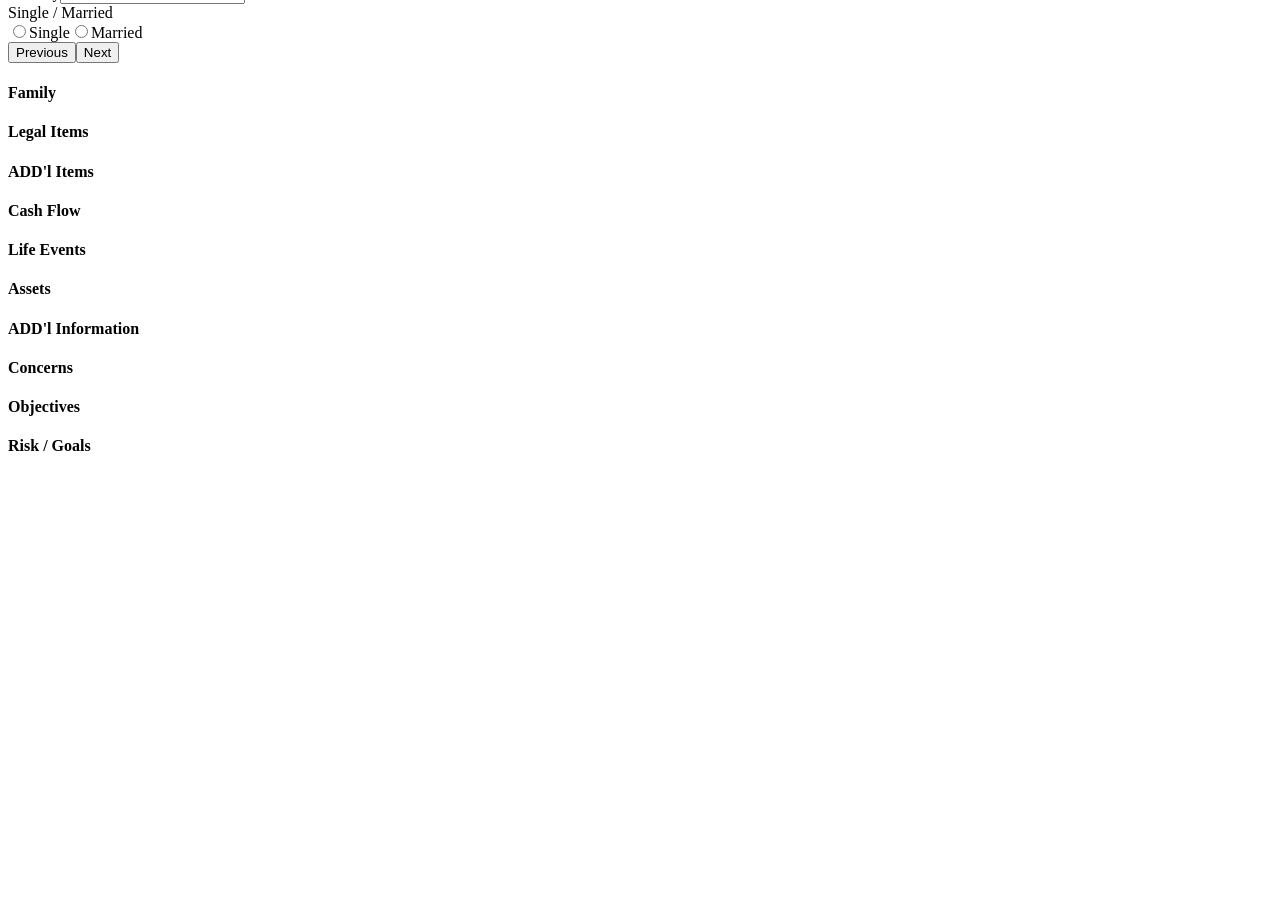
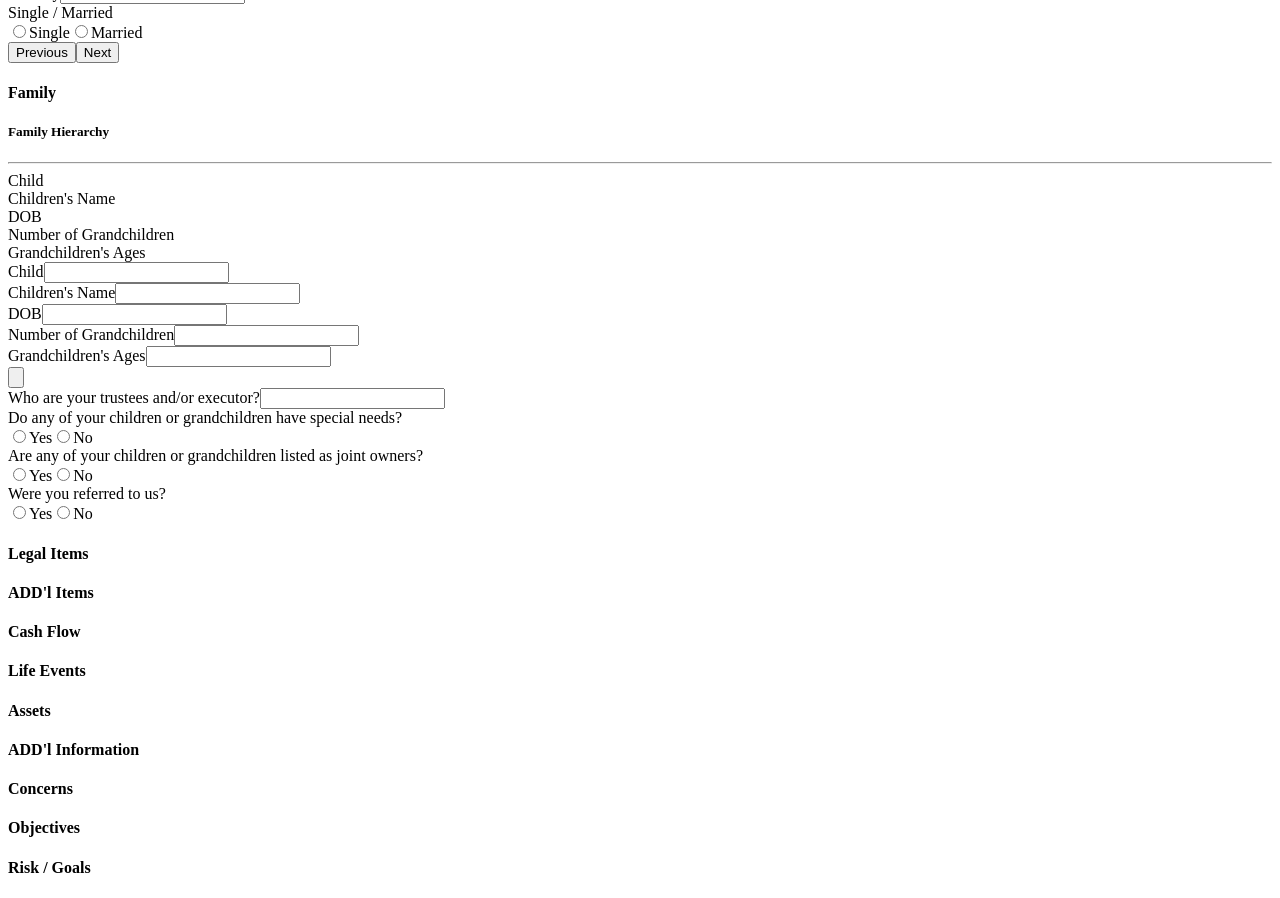
Before and after one commit to coderspassion/multi-step-form, a Vue app: page / in a window 1280 px wide. Shown: the part 820-1718 px from the top of the page. Before the commit the page ends 1297 px from the top, so only its background shows below. Built offline with nearby package versions, Linux system fonts and the light colour scheme.

Commit message:
interactivity for step 3 from , family information

```diff
--- a/src/components/FormSteps/Step2.vue
+++ b/src/components/FormSteps/Step2.vue
@@ -17,45 +17,45 @@ const {mainForm} = multiForm();
       <div class="row">
         <div class="col-md-6 mb-3">
           <label class="form-label required">First Name </label>
-          <input type="text" class="form-control" name="f_name" />
+          <input type="text" class="form-control" name="first_name" v-model="mainForm.first_name" />
         </div>
 
         <div class="col-md-6 mb-3">
           <label class="form-label required">Last Name </label>
-          <input type="text" class="form-control" name="l_name" />
+          <input type="text" class="form-control" name="last_name" v-model="mainForm.last_name" />
         </div>
 
         <div class="col-md-6 mb-3">
           <label class="form-label">Nickname </label>
-          <input type="text" class="form-control" name="n_name" />
+          <input type="text" class="form-control" name="nickname" v-model="mainForm.nickname" />
         </div>
 
         <div class="col-md-6 mb-3">
           <label class="form-label required">Date of Birth </label>
-          <input class="form-control mb-2" type="date" name="date_of_birth" />
+          <input class="form-control mb-2" type="date" name="dob" v-model="mainForm.dob"/>
         </div>
         <div class="col-md-4 mb-3">
           <label class="form-label required">Working At/Retired From </label>
-          <input type="text" class="form-control" name="working_at" />
+          <input type="text" class="form-control" name="organization" v-model="mainForm.organization" />
         </div>
         <div class="col-md-4 mb-3">
           <label class="form-label required">Current/Former Occupation </label>
-          <input type="text" class="form-control" name="occupation" />
+          <input type="text" class="form-control" name="occupation" v-model="mainForm.occupation" />
         </div>
 
         <div class="col-md-4 mb-3">
           <label class="form-label required">Retired?</label>
           <div>
             <label class="form-check form-check-inline">
-              <input class="form-check-input" type="radio" name="retired" />
+              <input class="form-check-input" type="radio" name="retirement_status" value="yes" v-model="mainForm.retirement_status" />
               <span class="form-check-label">Yes</span>
             </label>
             <label class="form-check form-check-inline">
-              <input class="form-check-input" type="radio" name="retired" />
+              <input class="form-check-input" type="radio" name="retirement_status" value="no" v-model="mainForm.retirement_status" />
               <span class="form-check-label">No</span>
             </label>
             <label class="form-check form-check-inline">
-              <input class="form-check-input" type="radio" name="retired" />
+              <input class="form-check-input" type="radio" name="retirement_status" value="semi" v-model="mainForm.retirement_status" />
               <span class="form-check-label">Semi</span>
             </label>
           </div>
@@ -63,42 +63,42 @@ const {mainForm} = multiForm();
 
         <div class="col-md-6 mb-3">
           <label class="form-label">Primary Home Phone</label>
-          <input type="text" class="form-control" name="p_h_phone" />
+          <input type="text" class="form-control" name="primary_home_phone" v-model="mainForm.primary_home_phone"/>
         </div>
 
         <div class="col-md-6 mb-3">
           <label class="form-label">Cell#</label>
-          <input type="phone" class="form-control" name="cell" />
+          <input type="phone" class="form-control" name="cell" v-model="mainForm.cell"/>
         </div>
 
         <div class="col-md-6 mb-3">
           <label class="form-label">Email</label>
-          <input type="email" class="form-control" name="email" />
+          <input type="email" class="form-control" name="email" v-model="mainForm.email" />
         </div>
 
         <div class="col-md-6 mb-3">
           <label class="form-label required">Primary Address</label>
-          <input type="text" class="form-control" name="p_address" />
+          <input type="text" class="form-control" name="primary_address" v-model="mainForm.primary_address"/>
         </div>
 
         <div class="col-md-6 mb-3">
           <label class="form-label">City</label>
-          <input type="text" class="form-control" name="city" />
+          <input type="text" class="form-control" name="city" v-model="mainForm.city" />
         </div>
 
         <div class="col-md-6 mb-3">
           <label class="form-label">State</label>
-          <input type="text" class="form-control" name="state" />
+          <input type="text" class="form-control" name="state" v-model="mainForm.state" />
         </div>
 
         <div class="col-md-6 mb-3">
           <label class="form-label">Zip</label>
-          <input type="text" class="form-control" name="zip" />
+          <input type="text" class="form-control" name="zip"  v-model="mainForm.zip" />
         </div>
 
         <div class="col-md-6 mb-3">
           <label class="form-label">Country</label>
-          <input type="text" class="form-control" name="country" />
+          <input type="text" class="form-control" name="country" v-model="mainForm.country" />
         </div>
 
         <div class="col-md-12 mb-3">
@@ -134,12 +134,12 @@ const {mainForm} = multiForm();
           <div class="row">
             <div class="col-md-4 mb-3">
             <label class="form-label">Spouse Name</label>
-            <input type="text" class="form-control" name="spouse_name" />
+            <input type="text" class="form-control" name="spouse_name" v-model="mainForm.spouse_name"/>
           </div>
 
           <div class="col-md-4 mb-3">
             <label class="form-label">Nickname</label>
-            <input type="text" class="form-control" name="spouse_nickname" />
+            <input type="text" class="form-control" name="spouse_nickname" v-model="mainForm.spouse_nickname" />
           </div>
 
           <div class="col-md-4 mb-3">
@@ -147,17 +147,18 @@ const {mainForm} = multiForm();
             <input
               class="form-control mb-2"
               type="date"
-              name="spouse_date_of_birth"
+              name="spouse_dob"
+              v-model="mainForm.spouse_dob"
             />
           </div>
 
           <div class="col-md-4 mb-3">
             <label class="form-label">Working At/Retired From </label>
-            <input type="text" class="form-control" name="spouse_working_at" />
+            <input type="text" class="form-control" name="spouse_working_at" v-model="mainForm.spouse_organization"/>
           </div>
           <div class="col-md-4 mb-3">
             <label class="form-label">Current/Former Occupation </label>
-            <input type="text" class="form-control" name="spouse_occupation" />
+            <input type="text" class="form-control" name="spouse_occupation" v-model="mainForm.spouse_occupation" />
           </div>
 
           <div class="col-md-4 mb-3">
@@ -167,7 +168,9 @@ const {mainForm} = multiForm();
                 <input
                   class="form-check-input"
                   type="radio"
-                  name="spouse_retired"
+                  name="spouse_retirement_status"
+                  value="yes"
+                  v-model="mainForm.spouse_retirement_status"
                 />
                 <span class="form-check-label">Yes</span>
               </label>
@@ -175,7 +178,9 @@ const {mainForm} = multiForm();
                 <input
                   class="form-check-input"
                   type="radio"
-                  name="spouse_retired"
+                  value="no"
+                  name="spouse_retirement_status"
+                  v-model="mainForm.spouse_retirement_status"
                 />
                 <span class="form-check-label">No</span>
               </label>
@@ -183,7 +188,9 @@ const {mainForm} = multiForm();
                 <input
                   class="form-check-input"
                   type="radio"
-                  name="spouse_retired"
+                  name="spouse_retirement_status"
+                  value="semi"
+                  v-model="mainForm.spouse_retirement_status"
                 />
                 <span class="form-check-label">Semi</span>
               </label>
@@ -192,12 +199,12 @@ const {mainForm} = multiForm();
 
           <div class="col-md-6 mb-3">
             <label class="form-label">Cell# (Spouse)</label>
-            <input type="text" class="form-control" name="spouse_cell" />
+            <input type="text" class="form-control" name="spouse_cell" v-model="mainForm.spouse_cell" />
           </div>
 
           <div class="col-md-6 mb-3">
             <label class="form-label">Email (Spouse)</label>
-            <input type="email" class="form-control" name="spouse_email" />
+            <input type="email" class="form-control" name="spouse_email" v-model="mainForm.spouse_email" />
           </div>
           </div>
         </div>
--- a/src/components/FormSteps/Step3.vue
+++ b/src/components/FormSteps/Step3.vue
@@ -1,8 +1,188 @@
+<script setup>
+import multiForm from "../../composables/multiForm";
+
+const { mainForm, addChild, removeChild } = multiForm();
+</script>
+
 <template>
   <div class="card">
     <div class="card-header">
       <h4 class="card-title">Family</h4>
     </div>
-    <div class="card-body"></div>
+    <div class="card-body">
+      <div class="row">
+        <div class="col-12">
+          <h5>Family Hierarchy</h5>
+          <hr class="mt-1 mb-3">
+          <div class="row d-none d-md-flex">
+            <div class="col-2">
+              <label class="form-label">Child</label>
+            </div>
+            <div class="col-2">
+              <label class="form-label">Children's Name</label>
+            </div>
+            <div class="col-2">
+              <label class="form-label">DOB</label>
+            </div>
+            <div class="col-2">
+              <label class="form-label">Number of Grandchildren</label>
+            </div>
+            <div class="col-2">
+              <label class="form-label">Grandchildren's Ages</label>
+            </div>
+
+          </div>
+          <div class="row mb-3" v-for="(child, index) in mainForm.childs">
+            <div class="col-md-2 d-flex flex-column justify-content-between">
+              <label class="form-label d-md-none">Child</label>
+              <input
+                type="text"
+                class="form-control"
+                name="child[]"
+                v-model="child.child"
+              />
+            </div>
+            <div class="col-md-2 d-flex flex-column justify-content-between">
+              <label class="form-label d-md-none ">Children's Name</label>
+              <input
+                type="text"
+                class="form-control"
+                name="child_name[]"
+                v-model="child.child_name"
+              />
+            </div>
+            <div class="col-md-2 d-flex flex-column justify-content-between">
+              <label class="form-label d-md-none ">DOB</label>
+              <input
+                type="text"
+                class="form-control"
+                name="child_dob[]"
+                v-model="child.child_dob"
+              />
+            </div>
+
+            <div class="col-md-2 d-flex flex-column justify-content-between">
+              <label class="form-label d-md-none ">Number of Grandchildren</label>
+              <input
+                type="text"
+                class="form-control"
+                name="number_of_grand_child[]"
+                v-model="child.number_of_grand_child"
+              />
+            </div>
+            <div class="col-md-2 d-flex flex-column justify-content-between">
+              <label class="form-label d-md-none "> Grandchildren's Ages</label>
+              <input
+                type="text"
+                class="form-control"
+                name="grand_childs_age[]"
+                v-model="child.grand_childs_age"
+              />
+            </div>
+            <div class="col-2 d-flex align-items-end gap-1 p-2 p-md-0">
+              <button
+                class="btn btn-primary btn-icon"
+                @click="addChild(index)"
+              >
+                <svg
+                  xmlns="http://www.w3.org/2000/svg"
+                  fill="none"
+                  viewBox="0 0 24 24"
+                  stroke-width="1.5"
+                  stroke="currentColor"
+                  class="w-4 h-3"
+                >
+                  <path
+                    stroke-linecap="round"
+                    stroke-linejoin="round"
+                    d="M12 4.5v15m7.5-7.5h-15"
+                  />
+                </svg>
+              </button>
+
+              <button class="btn btn-danger btn-icon" @click="removeChild(index)" v-if="mainForm.childs.length>1">
+                <svg
+                  xmlns="http://www.w3.org/2000/svg"
+                  fill="none"
+                  viewBox="0 0 24 24"
+                  stroke-width="1.5"
+                  stroke="currentColor"
+                  class="w-4 h-3"
+                >
+                  <path
+                    stroke-linecap="round"
+                    stroke-linejoin="round"
+                    d="M19.5 12h-15"
+                  />
+                </svg>
+              </button>
+            </div>
+          </div>
+        </div>
+        <div class="col-12 mb-3">
+          <label class="form-label">Who are your trustees and/or executor?</label>
+              <input
+                type="text"
+                class="form-control"
+                name="trustees"
+                v-model="mainForm.trustees"
+              />
+        </div>
+
+        <div class="col-md-6 mb-3">
+          <label class="form-label">Do any of your children or grandchildren have special needs?</label>
+          <div>
+            <label class="form-check form-check-inline">
+              <input class="form-check-input" type="radio" name="child_with_special_need" value="yes" v-model="mainForm.child_with_special_need"/>
+              <span class="form-check-label">Yes</span>
+            </label>
+            <label class="form-check form-check-inline">
+              <input class="form-check-input" type="radio" name="child_with_special_need" value="no" v-model="mainForm.child_with_special_need"/>
+              <span class="form-check-label">No</span>
+            </label>
+          </div>
+        </div>
+
+        <div class="col-md-6 mb-3">
+          <label class="form-label">Are any of your children or grandchildren listed as joint owners?</label>
+          <div>
+            <label class="form-check form-check-inline">
+              <input class="form-check-input" type="radio" name="child_joint_owners" value="yes" v-model="mainForm.child_joint_owners"/>
+              <span class="form-check-label">Yes</span>
+            </label>
+            <label class="form-check form-check-inline">
+              <input class="form-check-input" type="radio" name="child_joint_owners" value="no" v-model="mainForm.child_joint_owners"/>
+              <span class="form-check-label">No</span>
+            </label>
+          </div>
+        </div>
+
+        <div class="col-md-6 mb-3">
+          <label class="form-label">Were you referred to us?</label>
+          <div>
+            <label class="form-check form-check-inline">
+              <input class="form-check-input" type="radio" name="referred" value="yes" v-model="mainForm.referred"/>
+              <span class="form-check-label">Yes</span>
+            </label>
+            <label class="form-check form-check-inline">
+              <input class="form-check-input" type="radio" name="referred" value="no" v-model="mainForm.referred"/>
+              <span class="form-check-label">No</span>
+            </label>
+          </div>
+        </div>
+
+        <div class="col-md-6 mb-3" v-if="mainForm.referred== 'yes'">
+          <label class="form-label">If yes, by whom?</label>
+              <input
+                type="text"
+                class="form-control"
+                name="trustees"
+                v-model="mainForm.referred_by"
+              />
+        </div>
+
+
+      </div>
+    </div>
   </div>
 </template>
--- a/src/composables/multiForm.js
+++ b/src/composables/multiForm.js
@@ -1,13 +1,66 @@
-import {reactive} from 'vue';
+import { reactive } from "vue";
 
-export default function multiForm(){
+export default function multiForm() {
+  const mainForm = reactive({
+    //contact_information
+    first_name: "",
+    last_name: "",
+    nickname: "",
+    dob: "",
+    organization: "",
+    occupation: "",
+    retirement_status: "",
+    primary_home_phone: "",
+    cell: "",
+    email: "",
+    primary_address: "",
+    city: "",
+    state: "",
+    zip: "",
+    country: "",
+    maritual_status: "",
+    spouse_name: "",
+    spouse_nickname: "",
+    spouse_dob: "",
+    spouse_organization: "",
+    spouse_occupation: "",
+    spouse_retirement_status: "",
+    spouse_cell: "",
+    spouse_email: "",
+    //family
+    childs: [
+      {
+        child: "",
+        child_name: "",
+        child_dob: "",
+        number_of_grand_child: "",
+        grand_childs_age: "",
+      },
+    ],
+    trustees:'',
+    child_with_special_need:"",
+    child_joint_owners:"",
+    referred:"",
+    referred_by:""
+  });
 
-    const mainForm = reactive({
-        name:"",
-        maritual_status:""
-    })
+  const addChild = (index) => {
+    mainForm.childs.splice(index+1, 0,{
+      child: "",
+      child_name: "",
+      child_dob: "",
+      number_of_grand_child: "",
+      grand_childs_age: "",
+    });
+  };
 
-    return {
-        mainForm
-    }
+  const removeChild = (index) => {
+    mainForm.childs.splice(index,1)
+  }
+
+  return {
+    mainForm,
+    addChild,
+    removeChild
+  };
 }
```
